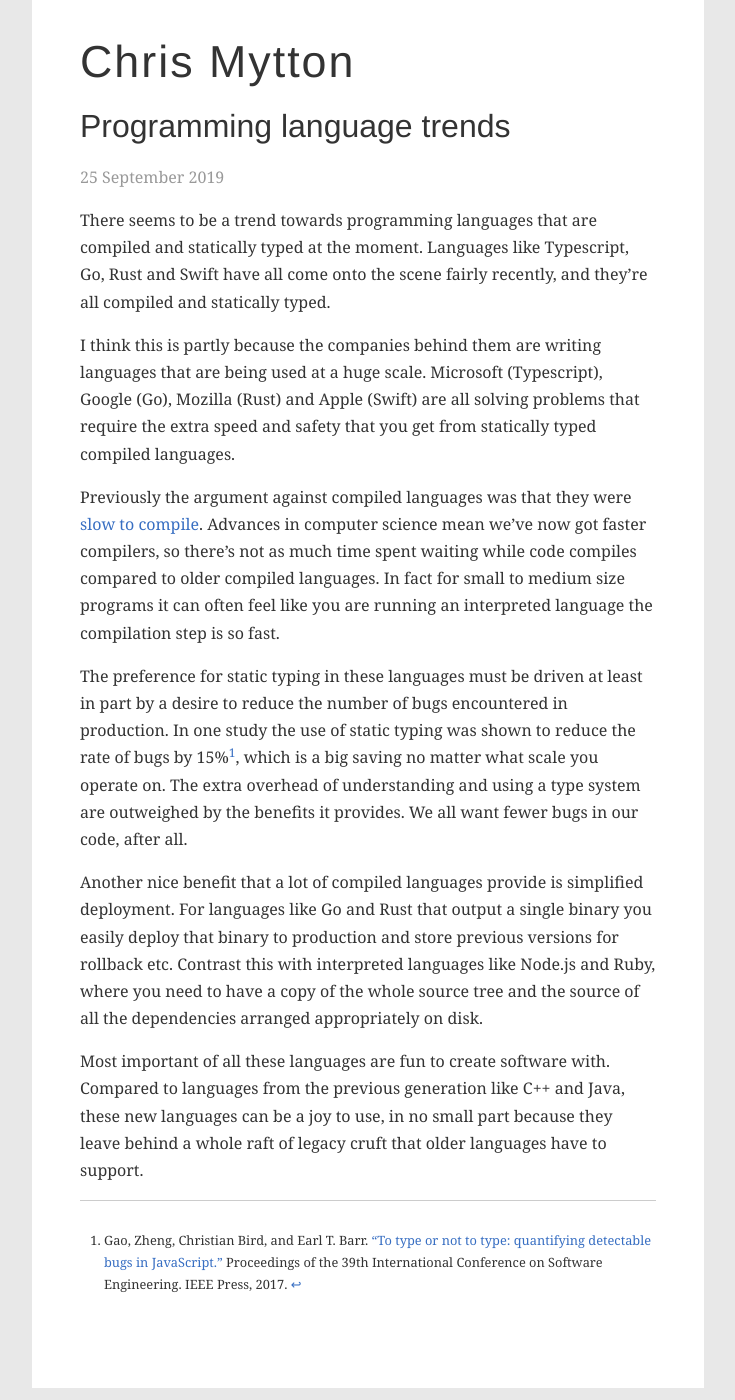
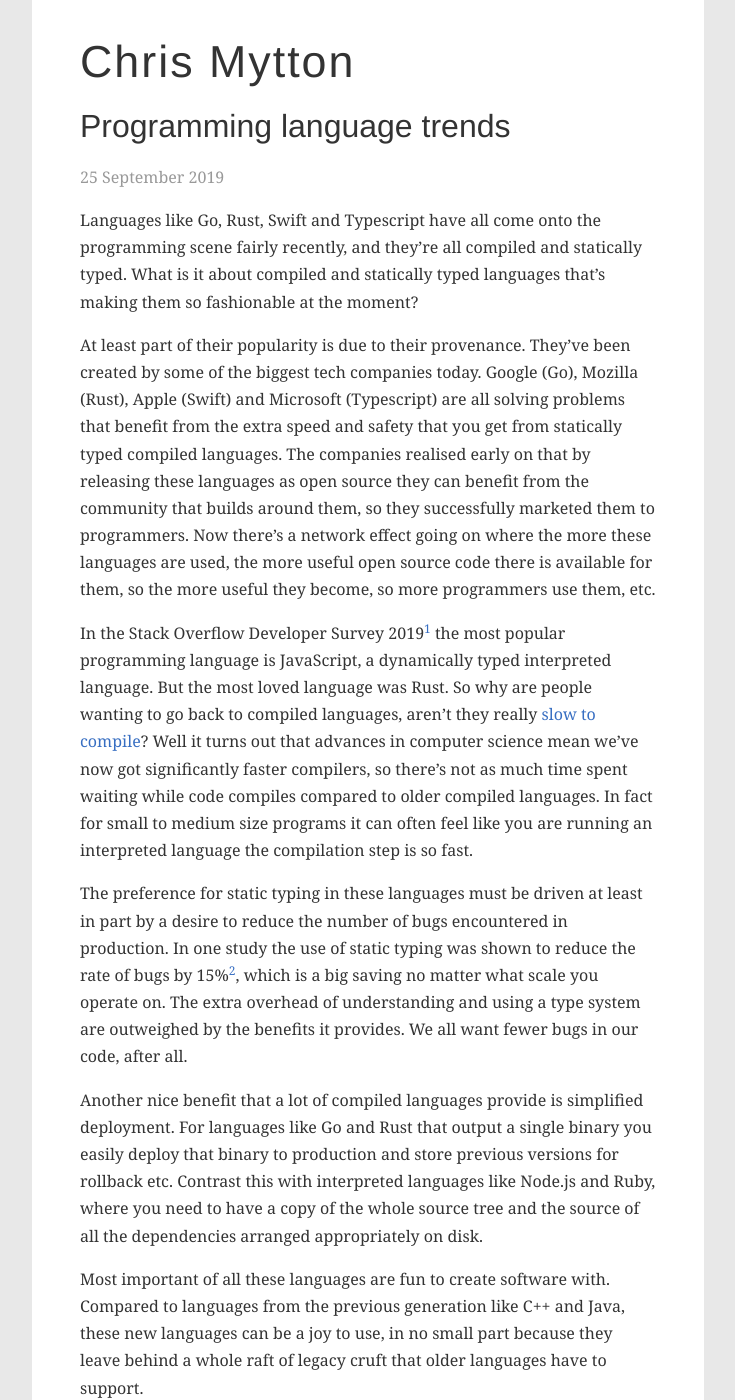
Before and after one commit to chrismytton/chrismytton.github.io, a Jekyll site: the page built from _posts/2019-09-25-programming-language-trends.md, in a window 1280 px wide and 1400 px high. Shown: the whole window, without its empty margins (272-1007 px from the left). Built offline with Jekyll 4.4.1, drawn with Linux system fonts in a browser that asks for light colours; some of the changed text lies outside the part shown.

Commit message:
Edits to latest post

```diff
--- a/_posts/2019-09-25-programming-language-trends.md
+++ b/_posts/2019-09-25-programming-language-trends.md
@@ -5,11 +5,13 @@
 image: /assets/images/static-trees.jpg
 ---
 
-There seems to be a trend towards programming languages that are compiled and statically typed at the moment. Languages like Typescript, Go, Rust and Swift have all come onto the scene fairly recently, and they're all compiled and statically typed.
+Languages like Go, Rust, Swift and Typescript have all come onto the programming scene fairly recently, and they're all compiled and statically typed. What is it about compiled and statically typed languages that's making them so fashionable at the moment?
 
-I think this is partly because the companies behind them are writing languages that are being used at a huge scale. Microsoft (Typescript), Google (Go), Mozilla (Rust) and Apple (Swift) are all solving problems that require the extra speed and safety that you get from statically typed compiled languages.
+At least part of their popularity is due to their provenance. They've been created by some of the biggest tech companies today. Google (Go), Mozilla (Rust), Apple (Swift) and Microsoft (Typescript) are all solving problems that benefit from the extra speed and safety that you get from statically typed compiled languages. The companies realised early on that by releasing these languages as open source they can benefit from the community that builds around them, so they successfully marketed them to programmers. Now there's a network effect going on where the more these languages are used, the more useful open source code there is available for them, so the more useful they become, so more programmers use them, etc.
 
-Previously the argument against compiled languages was that they were [slow to compile](https://xkcd.com/303/). Advances in computer science mean we've now got faster compilers, so there's not as much time spent waiting while code compiles compared to older compiled languages. In fact for small to medium size programs it can often feel like you are running an interpreted language the compilation step is so fast.
+In the Stack Overflow Developer Survey 2019[^survey-2019] the most popular programming language is JavaScript, a dynamically typed interpreted language. But the most loved language was Rust. So why are people wanting to go back to compiled languages, aren't they really [slow to compile](https://xkcd.com/303/)? Well it turns out that advances in computer science mean we've now got significantly faster compilers, so there's not as much time spent waiting while code compiles compared to older compiled languages. In fact for small to medium size programs it can often feel like you are running an interpreted language the compilation step is so fast.
+
+[^survey-2019]: [Stack Overflow Developer Survey Results 2019](https://insights.stackoverflow.com/survey/2019)
 
 The preference for static typing in these languages must be driven at least in part by a desire to reduce the number of bugs encountered in production. In one study the use of static typing was shown to reduce the rate of bugs by 15%[^to-type-or-not-to-type], which is a big saving no matter what scale you operate on. The extra overhead of understanding and using a type system are outweighed by the benefits it provides. We all want fewer bugs in our code, after all.
 
@@ -17,4 +19,6 @@
 
 Most important of all these languages are fun to create software with. Compared to languages from the previous generation like C++ and Java, these new languages can be a joy to use, in no small part because they leave behind a whole raft of legacy cruft that older languages have to support.
 
+This new generation of languages provide lots of benefits for the big tech companies behind them. By making them open source these companies have benefitted from the network effect as communities have sprung up around these languages creating and sharing useful code libraries. These languages are fun to write, fast to run and have the potential to uncover bugs earlier in the development process.
+
 [^to-type-or-not-to-type]: Gao, Zheng, Christian Bird, and Earl T. Barr. ["To type or not to type: quantifying detectable bugs in JavaScript."](http://earlbarr.com/publications/typestudy.pdf) Proceedings of the 39th International Conference on Software Engineering. IEEE Press, 2017.
```
